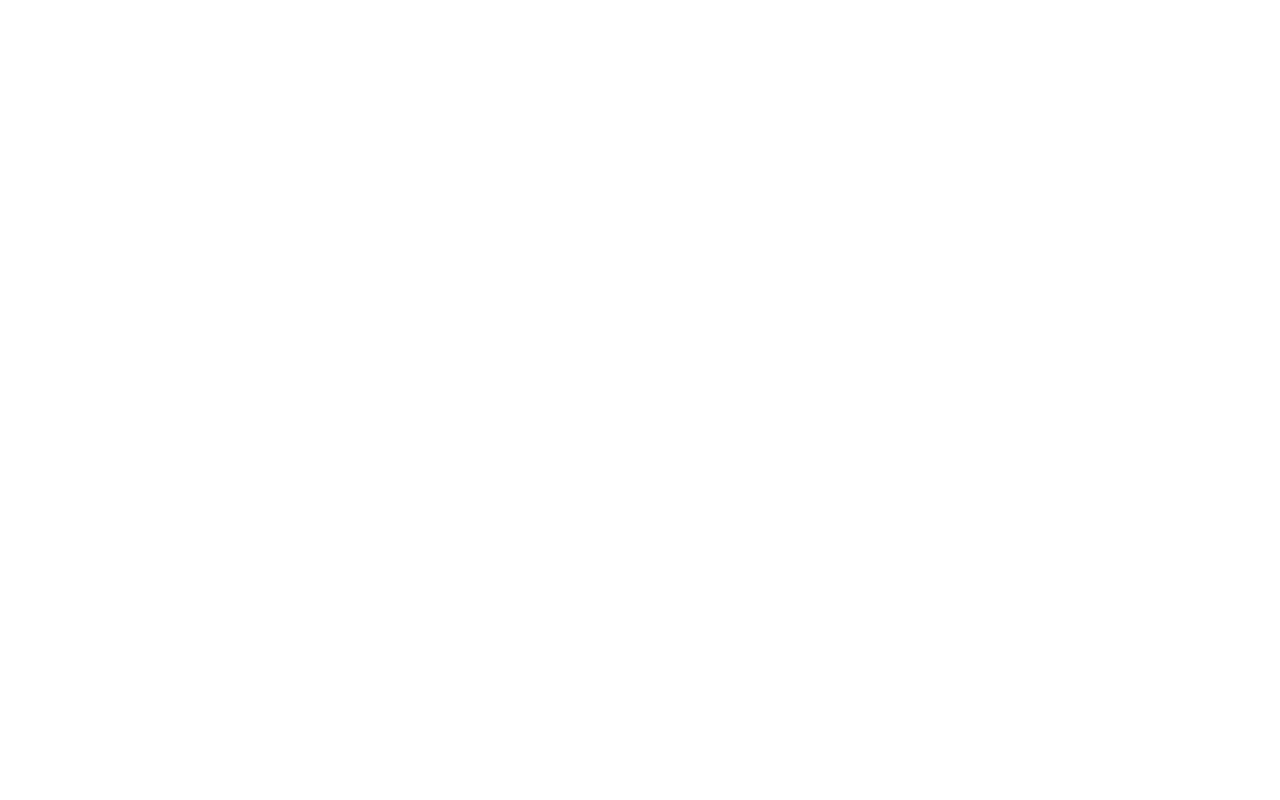
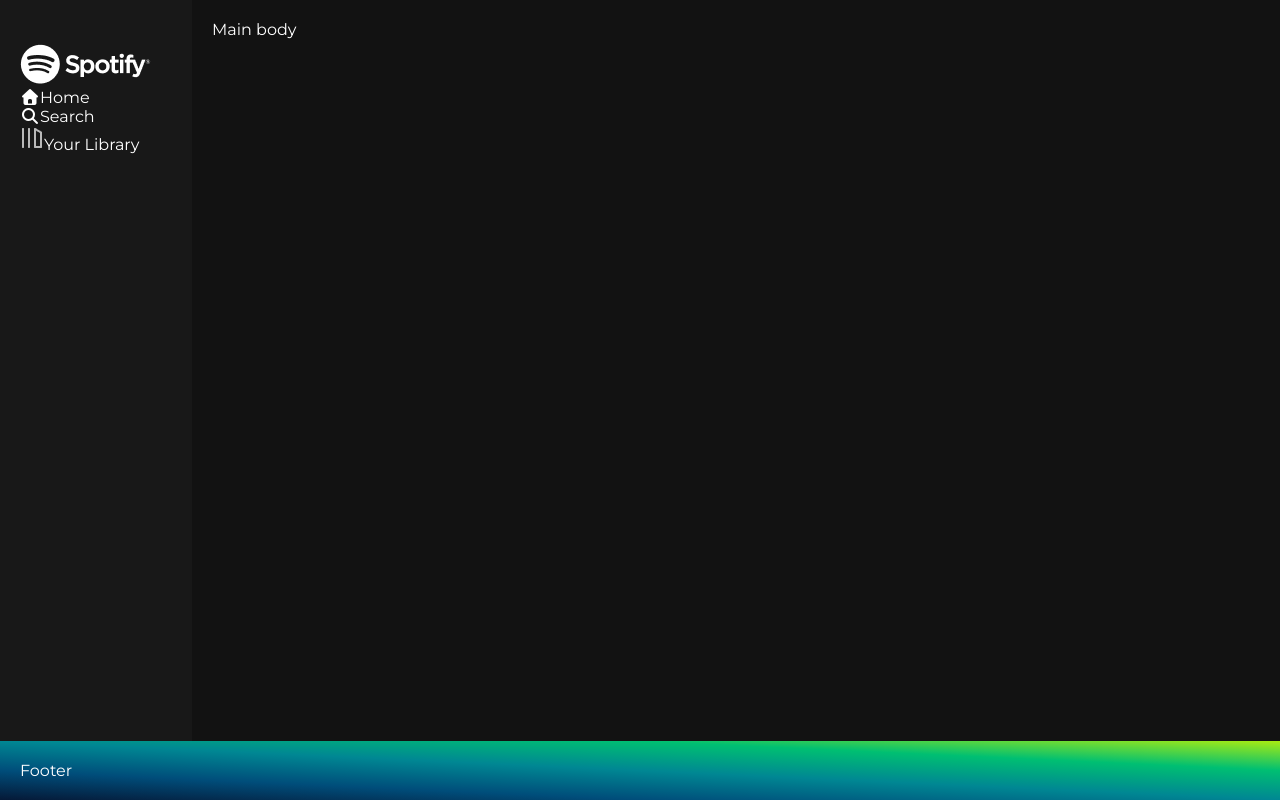
Before and after one commit to Rameez-Raja-1999/Spotify, a plain HTML site: page index.html in a window 1280 px wide. Drawn offline with Linux system fonts and the light colour scheme.

Commit message:
structure created

```diff
--- a/index.html
+++ b/index.html
@@ -5,8 +5,36 @@
     <meta name="viewport" content="width=device-width, initial-scale=1.0">
     <title>Spotify - Web Player: Listen to Music, Podcasts, and Audiobooks Online</title>
      <link rel="icon" type="image/x-icon" href="./Assets/Spotify_icon.svg.webp">
+     <link rel="stylesheet" href="style.css">
+     <link rel="stylesheet" href="https://cdnjs.cloudflare.com/ajax/libs/font-awesome/7.3.1/css/all.min.css" integrity="sha512-QeR2VH+lsBE5LSAe1Q5EnTBbe7XTBubt8dG93Y7gidSgdMCr8nVqKcfKAMyN96SV8KDbZVTDXChatu5G2KQGzg==" crossorigin="anonymous" referrerpolicy="no-referrer">
+
 </head>
 <body>
 
+    <div class="main-container">
+        <div class="side-bar">
+            <img src="./Assets/Auto Layout Horizontal.png" alt="Spotify Logo" class="spotify-logo">
+            <div class="side-bar-menu1">
+                <div class="side-bar-menu1-item"><i class="fa-solid fa-house"></i>Home</div>
+                <div class="side-bar-menu1-item"><i class="fa-solid fa-magnifying-glass"></i>Search</div>
+                <div class="side-bar-menu1-item"><img src="./Assets/Frame-item-1.png">Your Library</div>
+
+            </div>
+            <div class="side-bar-menu"></div>
+            <div class="side-bar-menu"></div>
+        </div>
+
+
+
+
+
+
+
+
+
+        <div class="main-body">Main body</div>
+        <div class="footer">Footer</div>
+    </div>
+
 </body>
 </html>
--- a/style.css
+++ b/style.css
@@ -0,0 +1,47 @@
+@import url('https://fonts.googleapis.com/css2?family=Montserrat:ital,wght@0,100..900;1,100..900&display=swap');
+
+*{
+    padding: 0;
+    margin: 0;
+    box-sizing: border-box;
+}
+
+html, body{
+    height: 100%;
+    width: 100%;
+    background-color: #121212;
+    font-family: "Montserrat", sans-serif;
+    color: #fff;
+}
+
+.main-container{
+    display: flex;
+    flex-direction: row;
+    height: 100%;
+    width: 100%;
+}
+
+.side-bar{
+    width: 15%;
+    background-color: #181818;
+    padding: 20px;
+}
+
+.main-body{
+    width: 85%;
+    background-color: #121212;
+    padding: 20px;
+}
+
+.footer{
+    width: 100%;
+    background-image: linear-gradient(to right top, #051937, #004d7a, #008793, #00bf72, #a8eb12);    padding: 20px;
+    position: fixed;
+    bottom: 0;
+}
+
+.spotify-logo{
+    margin: left 24px;
+    margin-top: 24px;
+
+}
```
Also changed, not shown: Assets/Auto Layout Horizontal.png (added), Assets/Frame-item-1.png (added).
